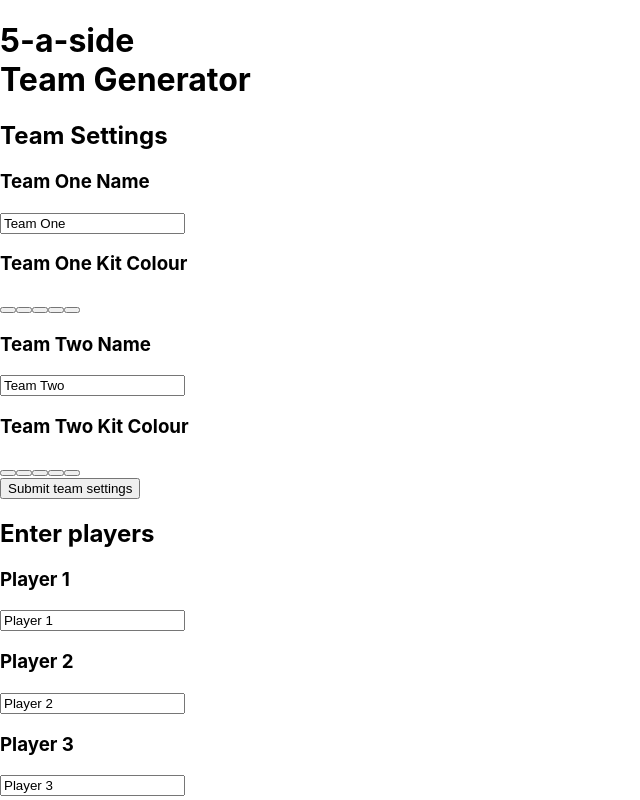
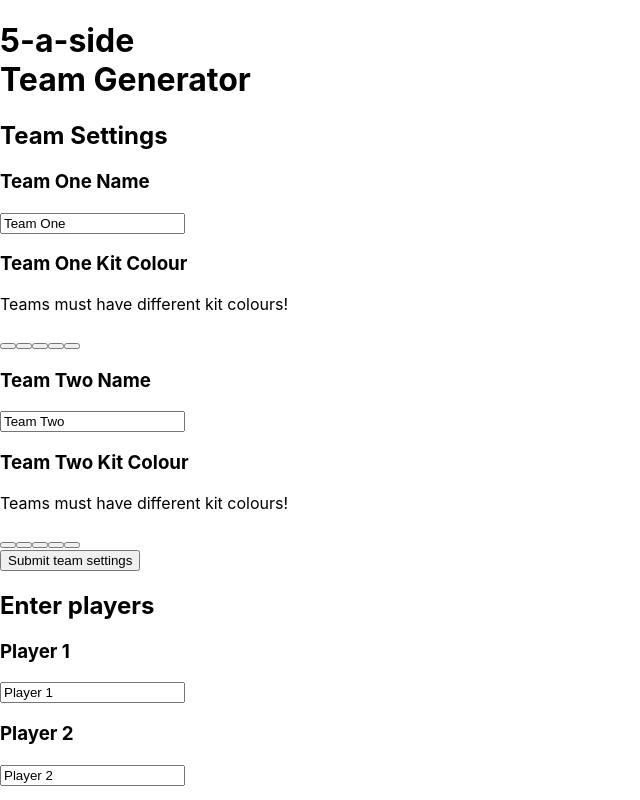
Before and after one commit to Nelboh/technical-challenge, a React (Create React App) app: page / in a window 1280 px wide. Shown: the top 800 px of the page, without its empty margins (0-640 px from the left). Built offline with nearby package versions, Linux system fonts and the light colour scheme.

Commit message:
Choosing the team kit colour for both teams now flags an error message

```diff
--- a/src/components/Team/Team.js
+++ b/src/components/Team/Team.js
@@ -14,6 +14,8 @@ class Team extends React.Component {
             name: store.getState().teamSettings[this.props.team].details.name,
 
             colour: store.getState().teamSettings[this.props.team].details.colour,
+
+            colourClash: false,
         }
 
         this.handleTeamName = this.handleTeamName.bind(this);
@@ -36,17 +38,19 @@ class Team extends React.Component {
 
         if (compareTeamColours(this.props.team, e.currentTarget.value)) {
 
-            // console.log("Not the same!")
+            this.setState({ colourClash: false });
 
             this.setState({ colour: e.currentTarget.value });
             teamColourUpdater(this.props.team, e.currentTarget.value);
 
         } else {
-            console.log("Is the same!") // stick an error message in here
+            this.setState({ colourClash: true });
         }
     }
 
     render() {
+
+        let colourClash = this.state.colourClash;
 
         return (
             <>
@@ -59,7 +63,13 @@ class Team extends React.Component {
 
                 <section className="kitColourSpacer">
                     <h3>{this.props.defaultTeamName} Kit Colour</h3>
+
+                    {/* {colourClash ? (<p className="errorMessage">Teams must have different kit colours!</p>) : null} */}
+
+                    <p className={colourClash ? "errorMessage" : "errorMessageHidden"}> Teams must have different kit colours!</p>
+
                     <div className="kitButtonHolder">
+
                         <button
                             value="1"
                             className={this.state.colour === "1" ? "kitButton kit1 kitSelected" : "kitButton kit1"}
--- a/src/components/TeamsForm.js
+++ b/src/components/TeamsForm.js
@@ -17,11 +17,11 @@ class SubmitTeams extends React.Component {
 
             <form onSubmit={this.handleSubmitTeams}>
 
-                <Team team="0" defaultTeamName="Team One" />
+                <Team team={0} defaultTeamName="Team One" />
 
                 <div className="teamsDivider" />
 
-                <Team team="1" defaultTeamName="Team Two" />
+                <Team team={1} defaultTeamName="Team Two" />
 
                 <button
                     type="submit"
--- a/src/styles/typography.css
+++ b/src/styles/typography.css
@@ -79,3 +79,16 @@ p {
     padding-top: 0.4rem;
     padding-bottom: 0.4rem;
 }
+
+.errorMessage {
+    font-family: "Oswald", sans-serif;
+	font-weight: 400;
+	font-size: calc(12px + 1.5vw);
+    color: red;
+    padding-top: 0.4rem;
+    padding-bottom: 0.4rem;
+}
+
+.errorMessageHidden {
+    visibility: hidden;
+}
```
Also changed, not shown: 1 other file (tests, documents, lock files or other folders).
